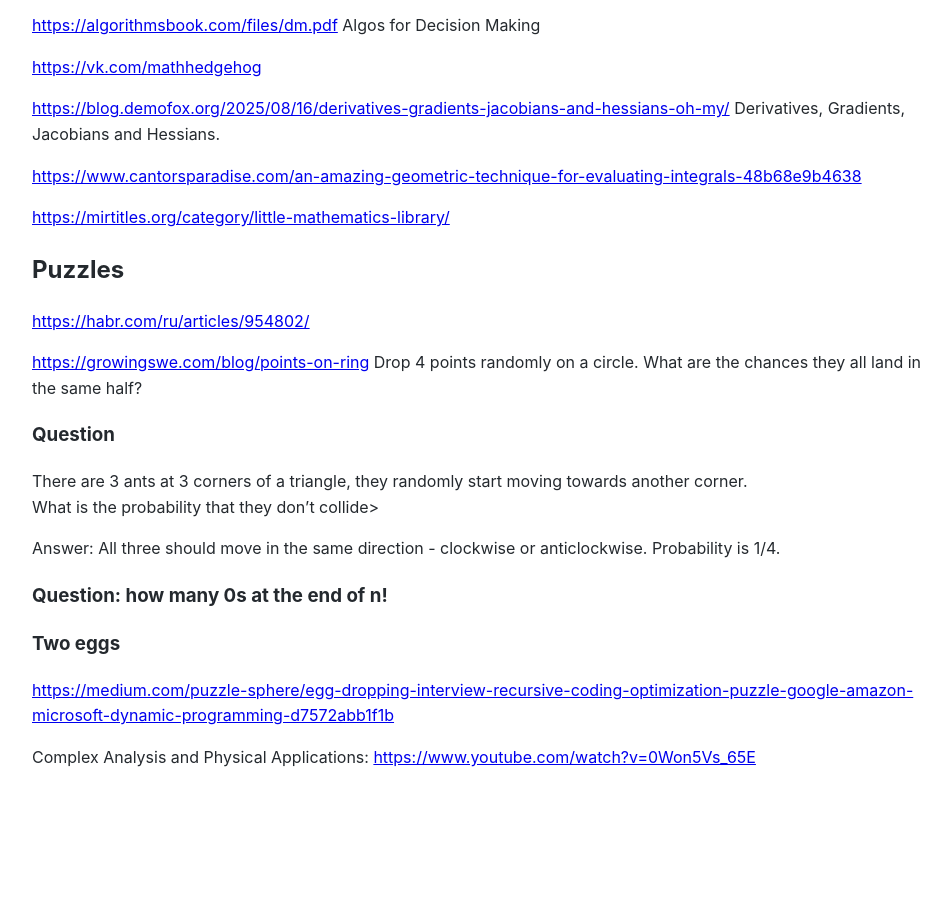
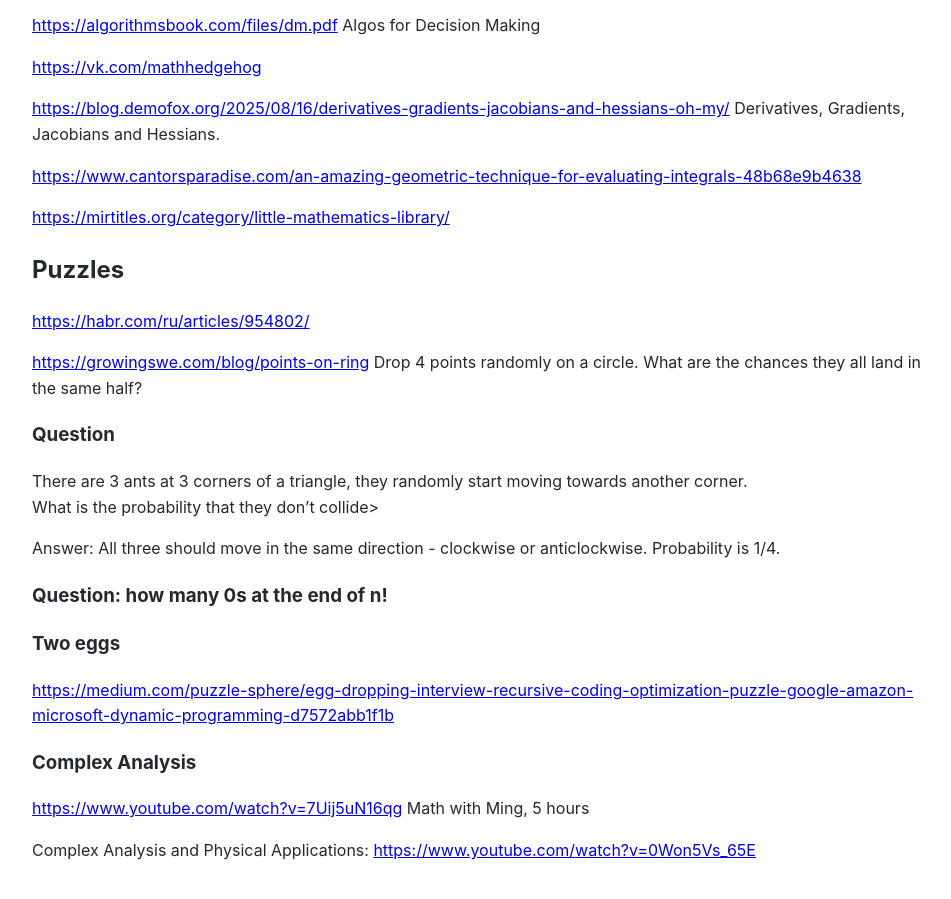
Before and after one commit to Michael-Lubinsky/michael-lubinsky.github.com, a Jekyll site: the page built from math/math.md, in a window 1280 px wide and 900 px high, scrolled down 4682 px. Shown: the whole window, without its empty margins (158-1109 px from the left). Built offline with Jekyll 4.4.1, drawn with Linux system fonts in a browser that asks for light colours; our own code applies the rules of GitHub Pages for plain Markdown files; before the commit the page ends 5489 px from its top, so only the background shows below that.

Commit message:
Update math.md

```diff
--- a/math/math.md
+++ b/math/math.md
@@ -243,8 +243,9 @@ Answer: All three should move in the same direction - clockwise or anticlockwise
 
 
 
+### Complex Analysis
 
-
+<https://www.youtube.com/watch?v=7Uij5uN16qg> Math with Ming, 5 hours
 
 Complex Analysis and Physical Applications:
 <https://www.youtube.com/watch?v=0Won5Vs_65E>
```
